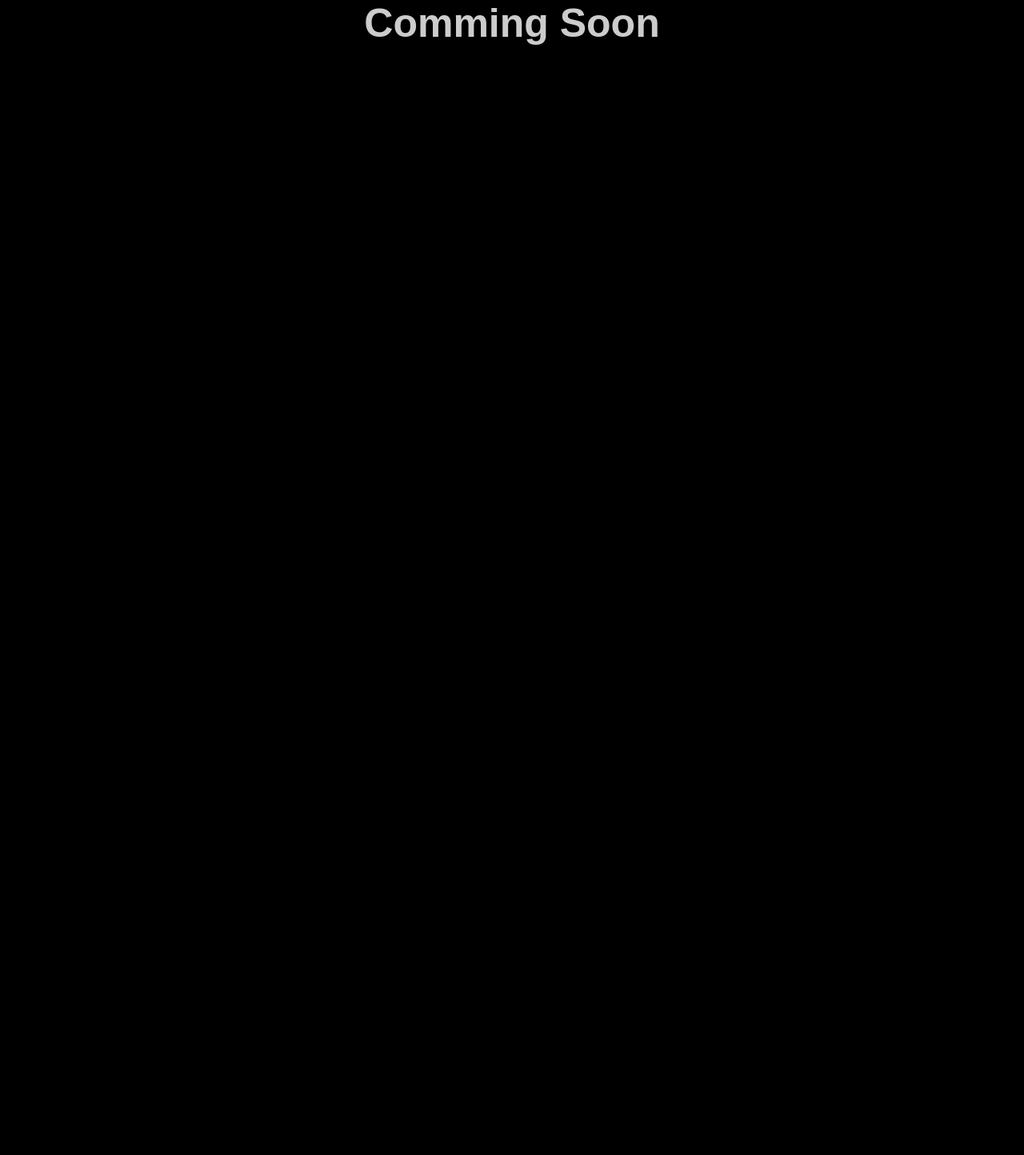
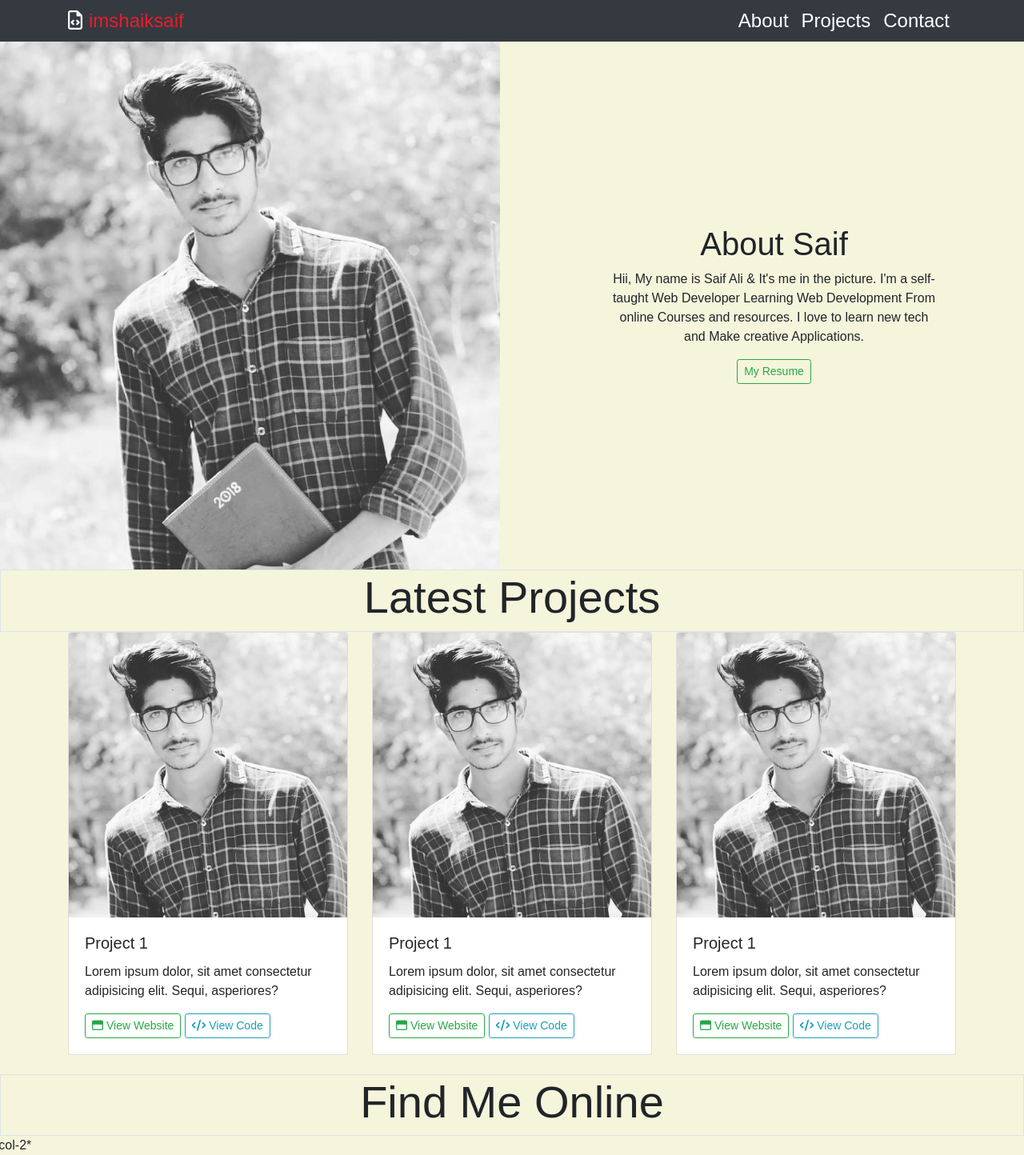
Before and after one commit to imshaiksaif/imshaiksaif.github.io, a plain HTML site: page index.html in a window 1280 px wide. Shown: the whole page at 80% size. Before the commit the page ends 800 px from the top, so only its background shows below. Drawn offline with nearby package versions, Linux system fonts and the light colour scheme; a web font is replaced by a local one.

Commit message:
added components and some nav links

```diff
--- /dev/null
+++ b/css/main.css
@@ -0,0 +1,50 @@
+body {
+    background-color: #f5f5dc;
+    font-family: 'Saira Semi Condensed', sans-serif;
+}
+
+
+#mainNavBar {
+    font-size: 1.5rem;
+    font-weight: 100;
+}
+
+#mainNavBar .nav-link {
+    color: white;
+}
+
+#mainNavBar .nav-link:hover {
+    color: #ea1c2c;
+}
+
+#mainNavBar .navbar-brand {
+    color: #ea1c2c;
+    font-size: 1.5rem;
+}
+
+/* .footer {
+    position: absolute;
+    bottom: 0;
+    width: 100%;
+    height: 60px;
+    line-height: 60px;
+} */
+
+footer, footer a {
+    background-color: black;
+    color: white;
+
+}
+
+footer a:visited, footer a:hover {
+    color: #ea1c2c;
+    text-decoration: none;
+}
+
+/* mediaQueries */
+@media (max-width: 1200px) {
+#headingGroup h1 {
+    font-weight: 100;
+    font-size: 3rem;
+}
+}
--- a/index.html
+++ b/index.html
@@ -4,24 +4,119 @@
     <meta charset="UTF-8">
     <meta name="viewport" content="width=device-width, initial-scale=1.0">
     <meta http-equiv="X-UA-Compatible" content="ie=edge">
-    <title>Imshaiksaif | PORTFOLIO
-    </title>
-    <style>
-        body {
-            background-color: black;
-            margin: 0 auto;
-        }
+    <title>SAIF ALI | PORTFOLIO </title>
+    <link rel="stylesheet" href="https://stackpath.bootstrapcdn.com/bootstrap/4.3.1/css/bootstrap.min.css" integrity="sha384-ggOyR0iXCbMQv3Xipma34MD+dH/1fQ784/j6cY/iJTQUOhcWr7x9JvoRxT2MZw1T" crossorigin="anonymous">
+    <link href="https://fonts.googleapis.com/css?family=Saira+Semi+Condensed&display=swap" rel="stylesheet">
 
-    h1 {
-        margin: 0 auto;
-        text-align: center;
-        color: #ccc;
-        font-family: Arial, Helvetica, sans-serif;
-        font-size: 50px;
-    }
-    </style>
+    <link rel="stylesheet" href="css/main.css">
 </head>
 <body>
-    <h1>Comming Soon</h1>
+   <nav class="navbar navbar-dark bg-dark navbar-expand-md fixed-top py-0" id="mainNavBar">
+     <div class="container">
+     <a href="index.html" class="navbar-brand"><i class="far fa-file-code mr-2" style="color: white"></i>imshaiksaif</a>
+     <button class="navbar-toggler" data-toggle="collapse" data-target="#navLinks" aria-label="toggle navigation">
+       <span class="navbar-toggler-icon"></span>
+     </button>
+     <div class="collapse navbar-collapse justify-content-end" id="navLinks">
+       <ul class="navbar-nav">
+        <li class="nav-item">
+          <a href="#about" class="nav-link">About</a>
+        </li>
+        <li class="nav-item">
+          <a href="#projects" class="nav-link">Projects</a>
+        </li>
+        <li class="nav-item">
+          <a href="#contact" class="nav-link">Contact</a>
+        </li>
+       </ul>
+     </div>
+    </div>
+   </nav>
+
+   <section id="about" class="container-fluid px-0 mt-5">
+     <div class="row align-items-center">
+       <div class="col-md-6">
+         <img class="img-fluid" src="img/saif.jpg" alt="">
+       </div>
+       <div class="col-md-6 text-center">
+         <div class="row justify-content-center">
+          <div id="headingGroup" class="col-10 col-lg-8 text-center">
+             <h1>About Saif </h1>
+              <p>Hii, My name is Saif Ali & It's me in the picture. I'm a self-taught Web Developer Learning Web Development From online Courses and resources. I love to learn new tech and Make creative Applications. </p>
+              <a href="files/resume.pdf" download class="btn btn-outline-success btn-sm">My Resume</a>
+            </div>
+          </div>
+        </div>
+     </div>
+   </section>
+
+   <section id="projects">
+      <div class="border border-box-info text-center">
+          <h1 class="display-4">Latest Projects</h1>
+        </div>
+     <div class="container">
+      <div class="row">
+        <div class="col-lg-4 mb-4">
+            <div class="card">
+                <img class="card-img-top" src="img/c-s.png" alt="">
+                <div class="card-body">
+                  <h5 class="card-title"> Project 1 </h5>
+                  <p class="card-text">Lorem ipsum dolor, sit amet consectetur adipisicing elit. Sequi, asperiores?</p>
+                  <a href="#" class="btn btn-outline-success btn-sm"><i class="far fa-window-maximize mr-1"></i>View Website</i></a>
+                  <a href="#" class="btn btn-outline-info btn-sm"><i class="fas fa-code mr-1"></i>View Code</a>
+                </div>
+            </div>
+        </div>
+        <div class="col-lg-4 mb-4">
+            <div class="card">
+                <img class="card-img-top" src="img/c-s.png" alt="">
+                <div class="card-body">
+                  <h5 class="card-title"> Project 1 </h5>
+                  <p class="card-text">Lorem ipsum dolor, sit amet consectetur adipisicing elit. Sequi, asperiores?</p>
+                  <a href="#" class="btn btn-outline-success btn-sm"><i class="far fa-window-maximize mr-1"></i>View Website</i></a>
+                  <a href="#" class="btn btn-outline-info btn-sm"><i class="fas fa-code mr-1"></i>View Code</a>
+                </div>
+            </div>
+        </div>
+        <div class="col-lg-4 mb-4">
+            <div class="card">
+                <img class="card-img-top" src="img/c-s.png" alt="">
+                <div class="card-body">
+                  <h5 class="card-title"> Project 1 </h5>
+                  <p class="card-text">Lorem ipsum dolor, sit amet consectetur adipisicing elit. Sequi, asperiores?</p>
+                  <a href="#" class="btn btn-outline-success btn-sm"><i class="far fa-window-maximize mr-1"></i>View Website</i></a>
+                  <a href="#" class="btn btn-outline-info btn-sm"><i class="fas fa-code mr-1"></i>View Code</a>
+                </div>
+            </div>
+        </div>
+      </div>
+     </div>
+   </section>
+
+<section id="contact">
+   <div class="border border-box-info text-center">
+      <h1 class="display-4">Find Me Online</h1>
+    </div>
+    <div class="row">
+      a.col-2*
+    </div>
+  </section>
+
+
+
+   <!-- <footer class="footer row justify-content-center ">
+    <p class="col-4">&copy;imshaiksaif :2019 </p>
+    <p class="col-4"><a href="mailto:imshaiksaif@gmail.com"> E-Mail at: imshaiksaif@gmail.com</a></p>
+
+   </footer> -->
+
+
+
+  <!-- fontawsome link -->
+   <script src="https://kit.fontawesome.com/0ef423b83c.js"></script>
+    <!-- bootstrap cdn links -->
+    <script src="https://code.jquery.com/jquery-3.3.1.slim.min.js" integrity="sha384-q8i/X+965DzO0rT7abK41JStQIAqVgRVzpbzo5smXKp4YfRvH+8abtTE1Pi6jizo" crossorigin="anonymous"></script>
+    <script src="https://cdnjs.cloudflare.com/ajax/libs/popper.js/1.14.7/umd/popper.min.js" integrity="sha384-UO2eT0CpHqdSJQ6hJty5KVphtPhzWj9WO1clHTMGa3JDZwrnQq4sF86dIHNDz0W1" crossorigin="anonymous"></script>
+    <script src="https://stackpath.bootstrapcdn.com/bootstrap/4.3.1/js/bootstrap.min.js" integrity="sha384-JjSmVgyd0p3pXB1rRibZUAYoIIy6OrQ6VrjIEaFf/nJGzIxFDsf4x0xIM+B07jRM" crossorigin="anonymous"></script>
 </body>
 </html>
```
Also changed, not shown: img/c-s.png (added), img/saif.jpg (added), 1 other file.
